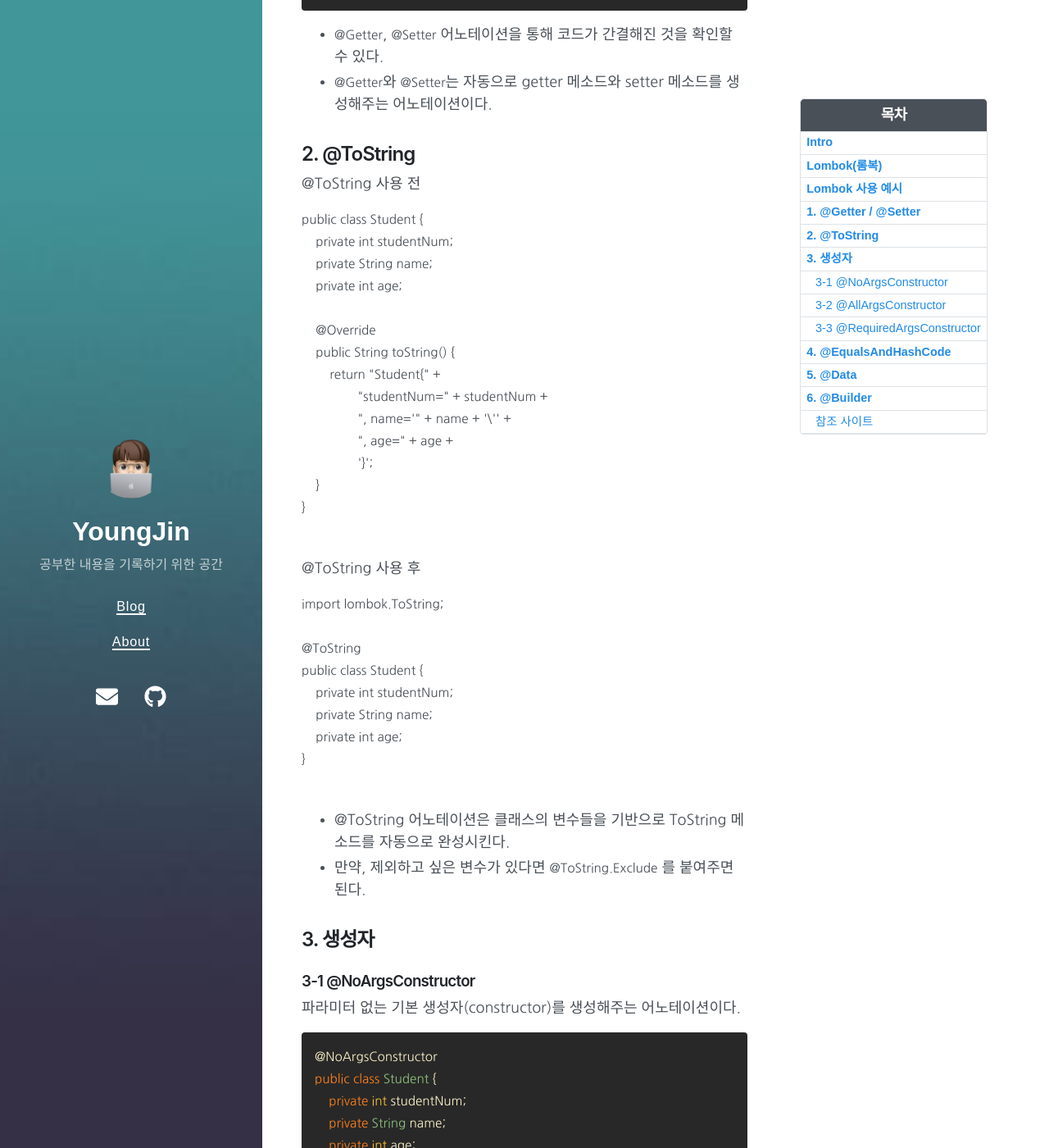
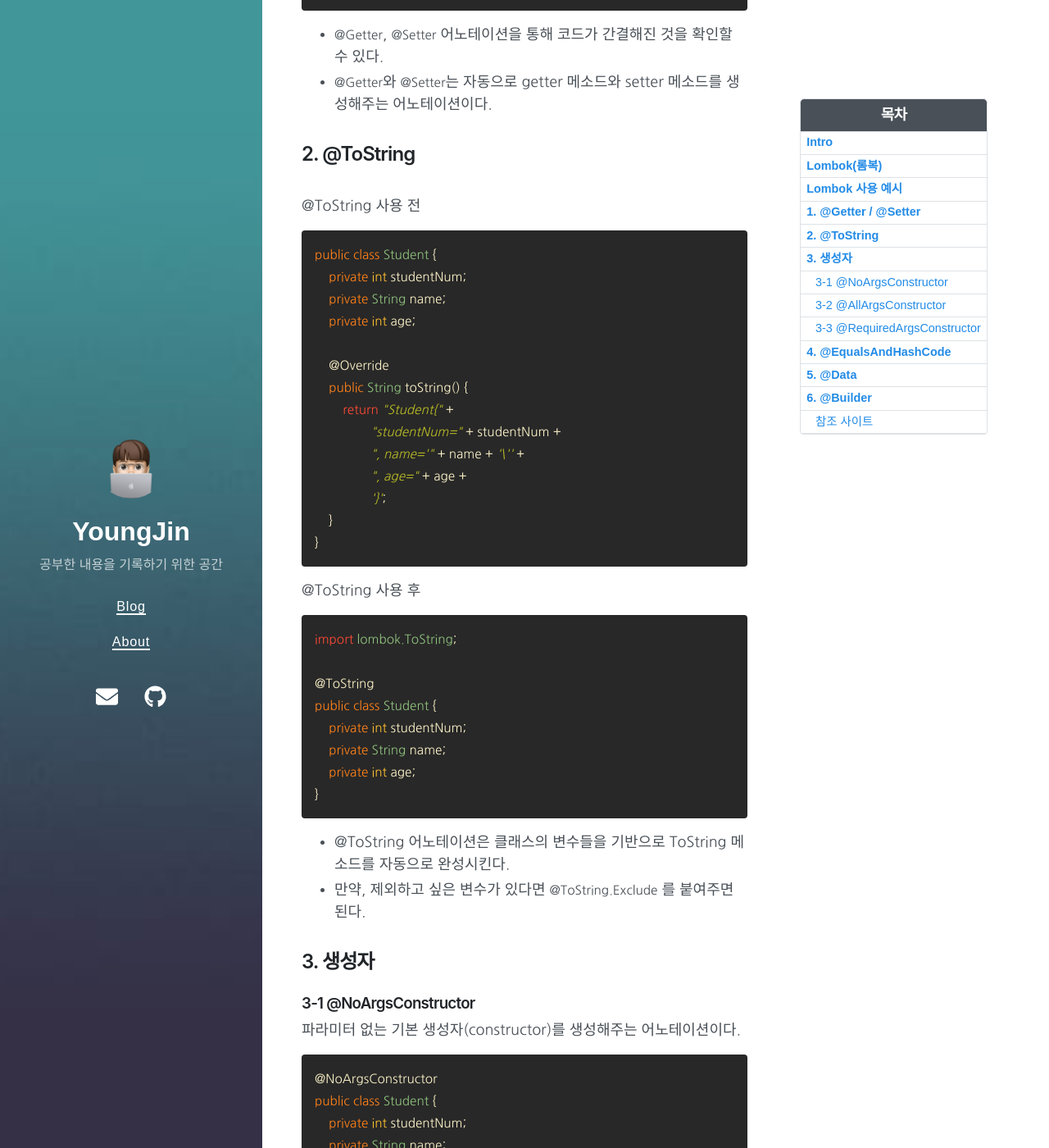
Before and after one commit to parkyoungjiin/parkyoungjiin.github.io, a Jekyll site: the page built from _posts/2023-03-28-Lombok(롬복).md, in a window 1280 px wide and 1400 px high, scrolled down 2059 px. Shown: the whole window at 82% size. Built offline with Jekyll 4.4.1, drawn with Linux system fonts in a browser that asks for light colours; nearby versions of some CDN libraries.

Commit message:
Update 2023-03-28-Lombok(롬복).md
게시물 코드 나타나지 않아서 수정함.

````diff
--- a/_posts/2023-03-28-Lombok(롬복).md
+++ b/_posts/2023-03-28-Lombok(롬복).md
@@ -77,9 +77,10 @@ public class Student {
 - `@Getter`와 `@Setter`는 자동으로 getter 메소드와 setter 메소드를 생성해주는 어노테이션이다.
 
 ## 2. @ToString
+<br>
 @ToString 사용 전
 
-```Java
+```java
 public class Student {
     private int studentNum;
     private String name;
@@ -97,7 +98,7 @@ public class Student {
 ```
 
 @ToString 사용 후
-```Java
+```java
 import lombok.ToString;
 
 @ToString
@@ -192,5 +193,5 @@ equals와 hashcode를 자동 생성해주는 어노테이션이다.
 [자세한 설명은 여기로!](https://readystory.tistory.com/121)
 
 ### 참조 사이트
-<https://dev-coco.tistory.com/86>
+<https://dev-coco.tistory.com/86><br>
 <https://velog.io/@seongwon97/Spring-Boot-Lombok#noargsconstructor>
````
